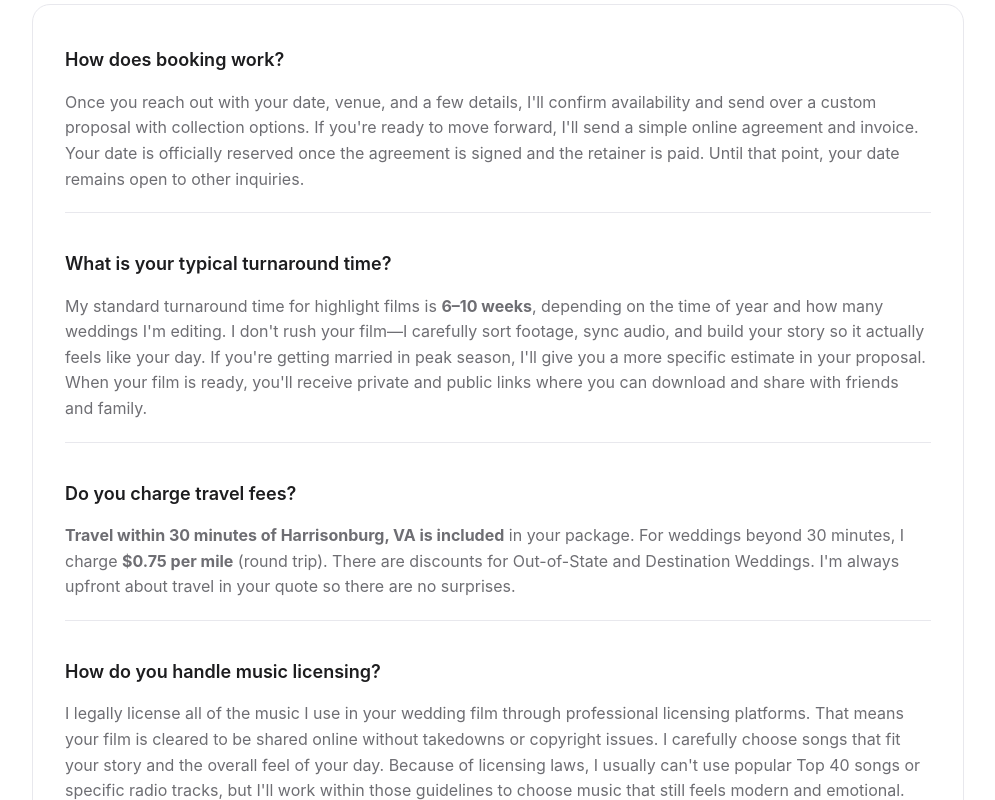
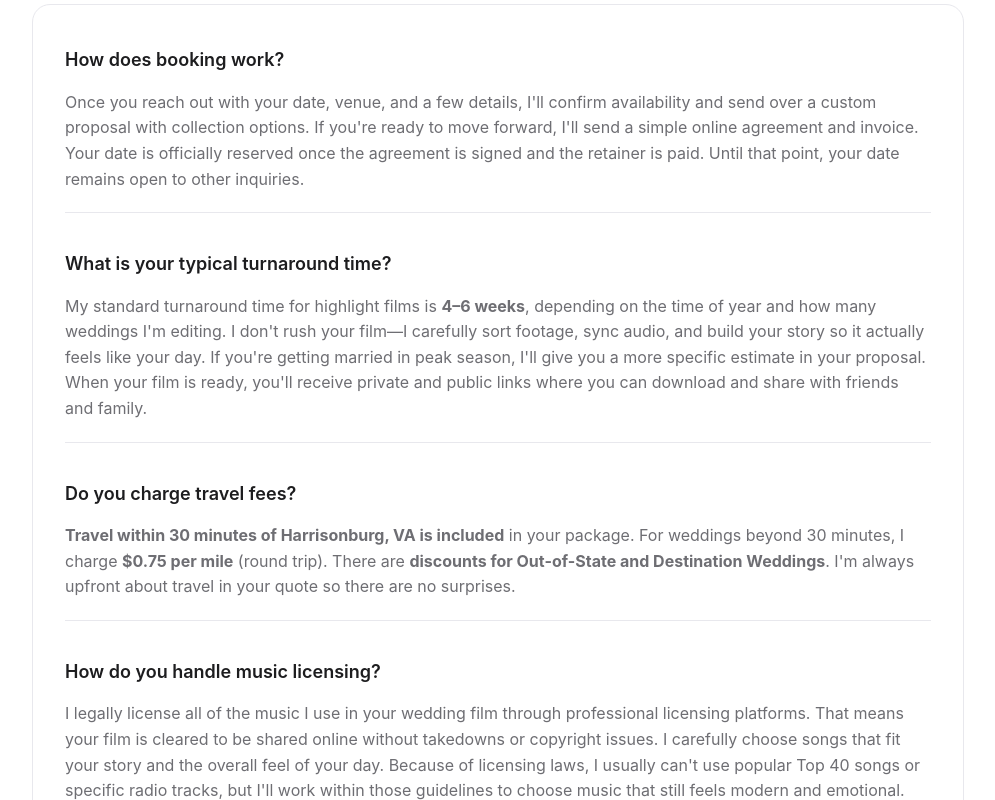
Before and after one commit to isaacand7/hburg-wedding-website, a plain HTML site: page faq.html in a window 1280 px wide. Shown: the part 427-1227 px from the top of the page, without its empty margins (142-1137 px from the left). Drawn offline with Linux system fonts and the light colour scheme.

Commit message:
Add files via upload

```diff
--- a/faq.html
+++ b/faq.html
@@ -70,7 +70,7 @@
               </h3>
               <p class="faq-answer">
                 My standard turnaround time for highlight films is
-                <strong>6–10 weeks</strong>, depending on the time of year and
+                <strong>4–6 weeks</strong>, depending on the time of year and
                 how many weddings I'm editing. I don't rush your film—I carefully
                 sort footage, sync audio, and build your story so it actually
                 feels like your day. If you're getting married in peak season,
@@ -86,7 +86,7 @@
                 Do you charge travel fees?
               </h3>
               <p class="faq-answer">
-                <strong>Travel within 30 minutes of Harrisonburg, VA is included</strong> in your package. For weddings beyond 30 minutes, I charge <strong>$0.75 per mile</strong> (round trip). There are discounts for Out-of-State and Destination Weddings. I'm always upfront about travel in your quote so there are no surprises.
+                <strong>Travel within 30 minutes of Harrisonburg, VA is included</strong> in your package. For weddings beyond 30 minutes, I charge <strong>$0.75 per mile</strong> (round trip). There are <strong>discounts for Out-of-State and Destination Weddings</strong>. I'm always upfront about travel in your quote so there are no surprises.
               </p>
             </article>
 
```
Also changed, not shown: contact.html (+1 -1 lines), index.html (+2 -2 lines).
